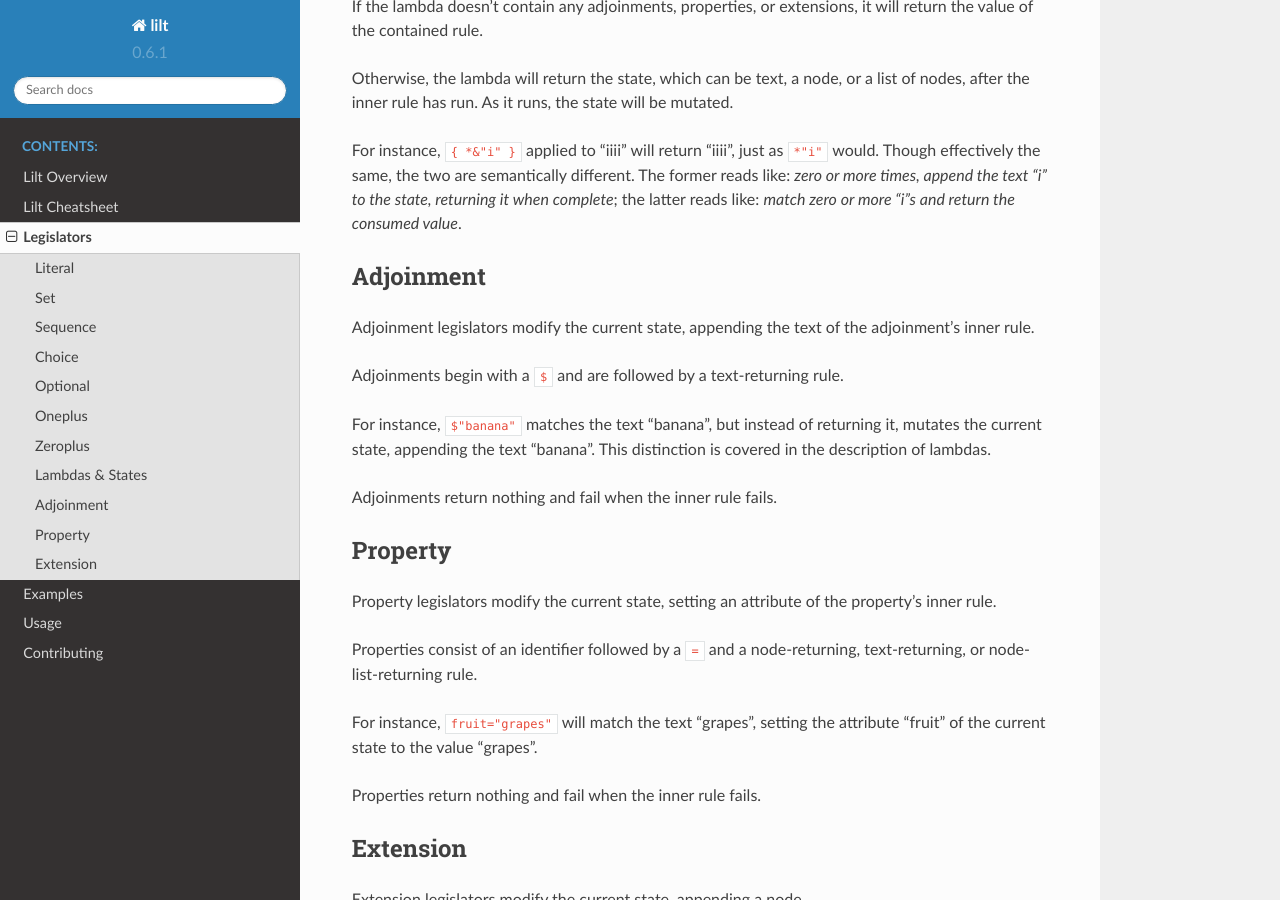
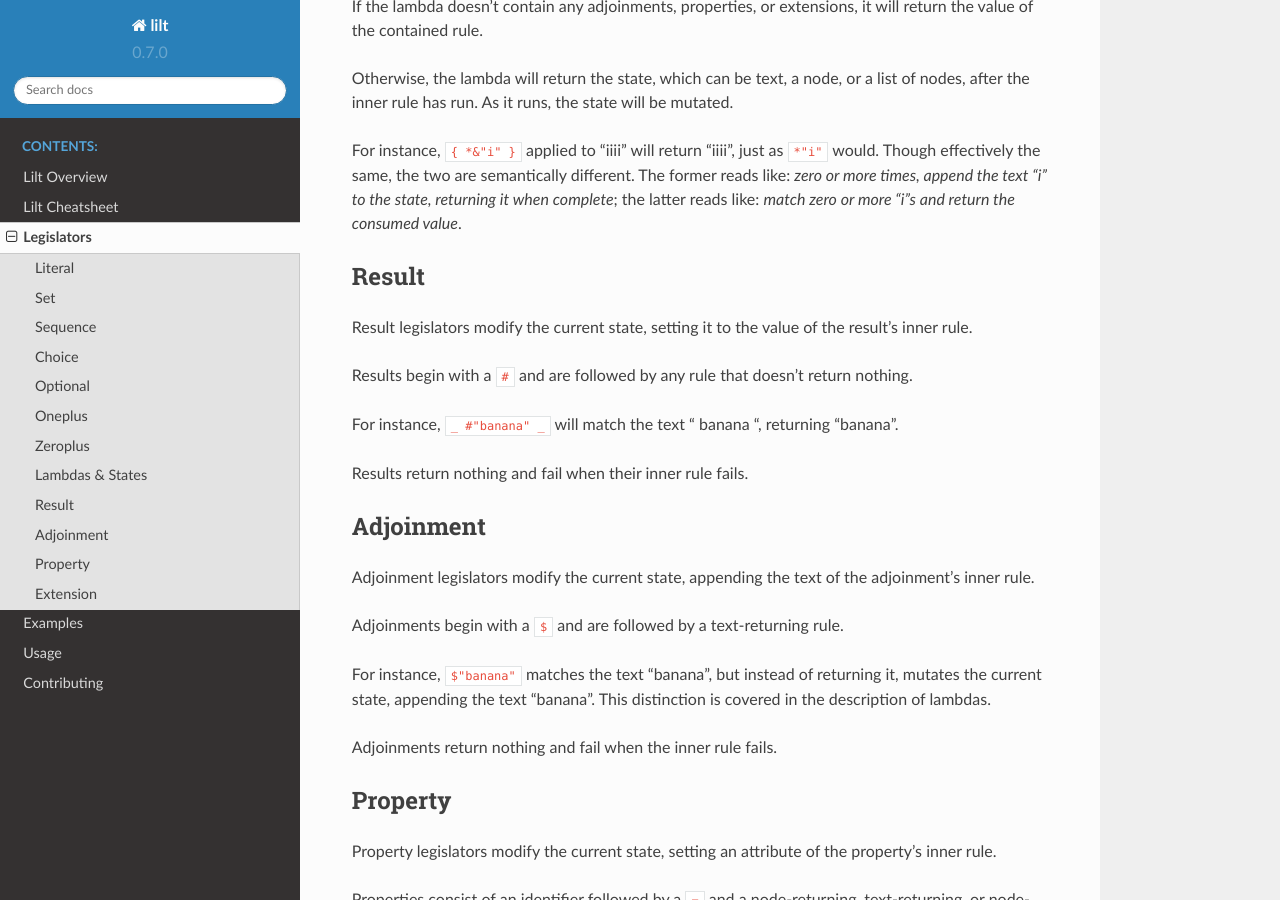
Before and after one commit to Quelklef/lilt, a Sphinx documentation site: the page built from docs/legislators.rst, in a window 1280 px wide and 900 px high, scrolled down 2571 px. Built offline with Sphinx 7.4.7 and the Read the Docs theme 2.0.0, drawn with Linux system fonts in a browser that asks for light colours.

Commit message:
Added Result legislator

```diff
--- a/docs/cheatsheet.rst
+++ b/docs/cheatsheet.rst
@@ -21,6 +21,7 @@ Optional                :code:`?rule`                    Optionally matches a ru
 Oneplus                 :code:`+rule`                    Matches a rule once or more
 Zeroplus                :code:`*rule`                    Matches a rule zero or more times
 Lambda                  :code:`{rule}`                   Makes a new state for :code:`rule`
+Result                  :code:`#rule`                    Sets the state to value from :code:`rule`
 Adjoinment              :code:`$rule`                    Appends text from :code:`rule` to state
 Property                :code:`key=rule`                 Maps :code:`key` on state to value from :code:`rule`
 Extension               :code:`&rule`                    Appends a node to the state
--- a/docs/legislators.rst
+++ b/docs/legislators.rst
@@ -108,6 +108,17 @@ Otherwise, the lambda will return the state, which can be text, a node, or a lis
 
 For instance, :code:`{ *&"i" }` applied to "iiii" will return "iiii", just as :code:`*"i"` would. Though effectively the same, the two are semantically different. The former reads like: *zero or more times, append the text "i" to the state, returning it when complete*; the latter reads like: *match zero or more "i"s and return the consumed value*.
 
+Result
+------
+
+Result legislators modify the current state, setting it to the value of the result's inner rule.
+
+Results begin with a :code:`#` and are followed by any rule that doesn't return nothing.
+
+For instance, :code:`_ #"banana" _` will match the text "      banana   ", returning "banana".
+
+Results return nothing and fail when their inner rule fails.
+
 
 Adjoinment
 ----------
--- a/src/version.txt
+++ b/src/version.txt
@@ -1 +1 @@
-0.6.1
+0.7.0
```
Also changed, not shown: 8 other files.
